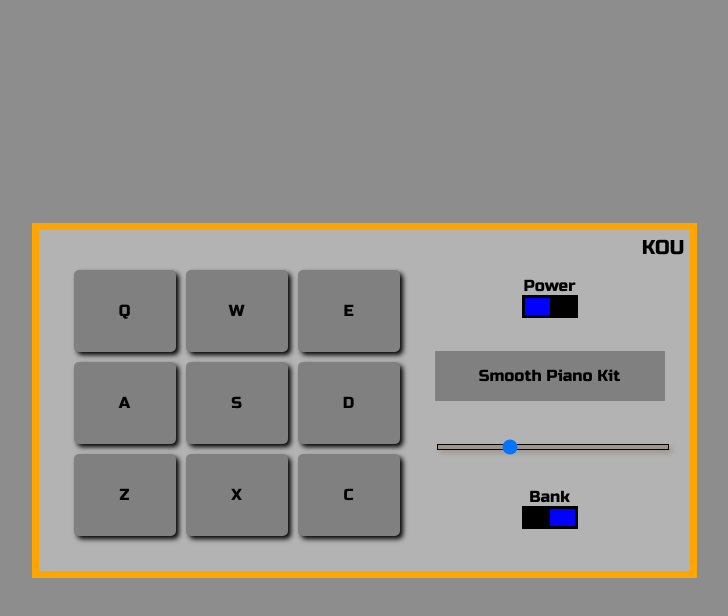
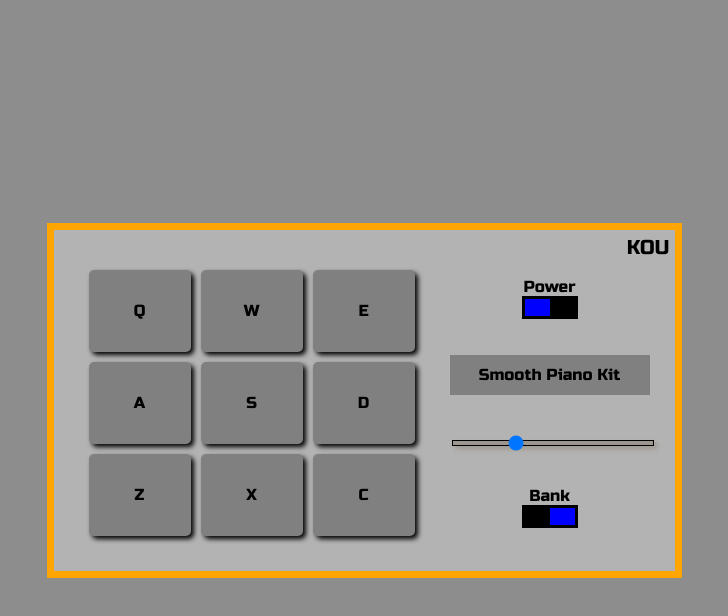
Before and after one commit to AlekseiiKanaiev/study_js, a plain HTML site: page exercises/freecodecamp/js/projects/drum-machine/index.html in a window 1280 px wide. Both pictures are taken after a click on the element 825 px from the left and 517 px from the top of the page. Shown: the whole page, without its empty margins (276-1004 px from the left). Drawn offline with Linux system fonts and the light colour scheme.

Commit message:
finished freeCodeCamp task - build a drum machine

```diff
--- a/exercises/freecodecamp/js/projects/drum-machine/index.html
+++ b/exercises/freecodecamp/js/projects/drum-machine/index.html
@@ -11,56 +11,11 @@
 </head>
 <body>
     <main>
-        <div id="hello">
-
-        </div>
         <div id="logo">
             KOU
         </div>
         <div id="drum-machine">
             <table id="drum-pads">
-                <!-- <tr>
-                    <td class="drum-pad" id="Heater-1">
-                        <p>q</p>
-                        <audio src="https://s3.amazonaws.com/freecodecamp/drums/Heater-1.mp3" class="clip" id="Q"></audio>
-                    </td>
-                    <td class="drum-pad" id="Heater-2">
-                        w
-                        <audio src="https://s3.amazonaws.com/freecodecamp/drums/Heater-2.mp3" class="clip" id="W"></audio>
-                    </td>
-                    <td class="drum-pad" id="Heater-3">
-                        e
-                        <audio src="https://s3.amazonaws.com/freecodecamp/drums/Heater-3.mp3" class="clip" id="E"></audio>
-                    </td>
-                </tr>
-                <tr>
-                    <td class="drum-pad" id="Heater-4">
-                        a
-                        <audio src="https://s3.amazonaws.com/freecodecamp/drums/Heater-4_1.mp3" class="clip" id="A"></audio>
-                    </td>
-                    <td class="drum-pad" id="Clap">
-                        s
-                        <audio src="https://s3.amazonaws.com/freecodecamp/drums/Heater-6.mp3" class="clip" id="S"></audio>
-                    </td>
-                    <td class="drum-pad" id="Open-HH">
-                        d
-                        <audio src="https://s3.amazonaws.com/freecodecamp/drums/Dsc_Oh.mp3" class="clip" id="D"></audio>
-                    </td>
-                </tr>
-                <tr>
-                    <td class="drum-pad" id="Kick-n'-Hat">
-                        z
-                        <audio src="https://s3.amazonaws.com/freecodecamp/drums/Kick_n_Hat.mp3" class="clip" id="Z"></audio>
-                    </td>
-                    <td class="drum-pad" id="Kick">
-                        x
-                        <audio src="https://s3.amazonaws.com/freecodecamp/drums/RP4_KICK_1.mp3" class="clip" id="X"></audio>
-                    </td>
-                    <td class="drum-pad" id="Closed-HH">
-                        c
-                        <audio src="https://s3.amazonaws.com/freecodecamp/drums/Cev_H2.mp3" class="clip" id="C"></audio>
-                    </td>
-                </tr> -->
             </table>
             <div id="controls">
                 <div id="power-select">
--- a/exercises/freecodecamp/js/projects/drum-machine/main.css
+++ b/exercises/freecodecamp/js/projects/drum-machine/main.css
@@ -27,6 +27,7 @@ main{
     margin: 0px 25px 25px 25px;
 }
 #drum-pads{
+    border-collapse: separate;
     border-spacing: 10px;
     margin-right: 25px;
 }
@@ -39,6 +40,9 @@ td{
     box-shadow: 3px 3px 5px;
     text-transform: uppercase;
     cursor: pointer;
+}
+td p{
+    margin: auto;
 }
 .inactivePadStyle{
     background-color: grey;
@@ -72,9 +76,9 @@ td{
 }
 #display{
     width: 200px;
-    height: 20px;
+    height: 40px;
+    line-height: 40px;
     background-color: grey;
-    padding: 15px;
     margin: 0;
 }
 #volume{
@@ -85,7 +89,6 @@ td{
     background-color: rgb(157, 150, 142);
     border: 1px solid #000;
     box-shadow: 3px 3px 5px;
-
 }
 #volume:focus{
     outline: none;
--- a/exercises/freecodecamp/js/projects/drum-machine/sourse.js
+++ b/exercises/freecodecamp/js/projects/drum-machine/sourse.js
@@ -97,10 +97,7 @@ url: 'https://s3.amazonaws.com/freecodecamp/drums/Brk_Snr.mp3'
 let soundVolume = 0.3;
 let isPower = true;
 let set = bankOne;
-
-str = `<p> Hello </p>`
-
-
+let timer;
 
 function setContent(set){
     let content = '';
@@ -115,21 +112,14 @@ function setContent(set){
         content +=`</tr>`
 
     }
-    return content;
-}
+    document.getElementById('drum-pads').innerHTML = content;
 
-
-function addDrumPadListener(set){
-  for (let pad of set) {
-    document.getElementById(pad.id).addEventListener('click', (e) => {
-      // console.log(e);
-      action(pad)
-    })
-  }
-}
-
-function removeStyle(id, name){
-  document.getElementById(id).classList.remove(name)
+    for (let pad of set) {
+      document.getElementById(pad.id).addEventListener('click', (e) => {
+        // console.log(e);
+        action(pad);
+      })
+    }
 }
 
 function action(pad){
@@ -145,6 +135,10 @@ function action(pad){
   }
 }
 
+function removeStyle(id, name){
+  document.getElementById(id).classList.remove(name)
+}
+
 function playSound(keyName){
   const sound = document.getElementById(keyName);
   sound.volume = soundVolume;
@@ -154,34 +148,28 @@ function playSound(keyName){
 
 function showDisplay(text){
   // console.log(text);
+  if (timer) clearTimeout(timer);
   document.getElementById('display').innerHTML = text;
 }
 
+
+
 document.addEventListener('DOMContentLoaded', () => {
-    document.getElementById('drum-pads').innerHTML = setContent(set);
+    setContent(set);
 });
 
 window.onload = () => {
 
-    // console.log(document.getElementById('drum-pads'));
-    let timer;
-    let isBank = true;
     const volumeBar = document.getElementById('volume');
     const powerSelect = document.getElementById('power-select').children[0];
     const bankSelect = document.getElementById('bank-select').children[0];
 
-    addDrumPadListener(set);
-
     document.addEventListener('keypress', (e) => {
-      // console.log(e.code.slice(-1));
       let pad = set.filter(el => el.keyTrigger === e.code.slice(-1));
-      // console.log(pad);
       if (pad.join()) action(pad[0])
     })
 
-    volumeBar.addEventListener('click', (e) => {
-      // console.log(e);
-      if (timer) clearTimeout(timer);
+    volumeBar.addEventListener('click', () => {
       soundVolume = volumeBar.value;
       showDisplay(Math.round(soundVolume*100));
       timer = setTimeout(showDisplay, 3000, '');
@@ -195,7 +183,6 @@ window.onload = () => {
       } else {
         powerSelect.children[0].style.float = 'right';
         volumeBar.setAttribute("disabled", "disabled");
-        if (timer) clearTimeout(timer);
         showDisplay('');
       }
     });
@@ -205,15 +192,13 @@ window.onload = () => {
         if (set === bankOne) {
           set = bankTwo;
           bankSelect.children[0].style.float = 'right';
-          if (timer) clearTimeout(timer);
           showDisplay('Smooth Piano Kit');
         } else {
           set = bankOne;
           bankSelect.children[0].style.float = 'left';
-          if (timer) clearTimeout(timer);
           showDisplay('Heater Kit');
         }
-        document.getElementById('drum-pads').innerHTML = setContent(set);
+        setContent(set);
       }
     });
 }
```
